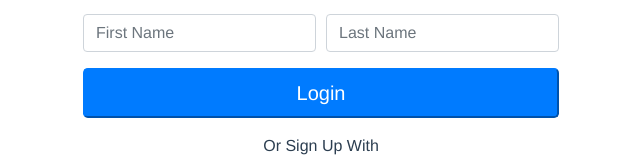
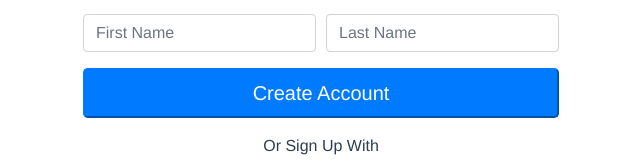
Before and after one commit to codybudge/Beta-Version, a Vue app: page /#/login in a window 1280 px wide. Shown: the part 358-526 px from the top of the page, without its empty margins (319-959 px from the left). Built offline with nearby package versions, Linux system fonts and the light colour scheme.

Commit message:
button change

```diff
--- a/src/views/Login.vue
+++ b/src/views/Login.vue
@@ -64,7 +64,7 @@
                   />
                 </div>
               </div>
-              <button class="form-group btn-primary btn-block btn-lg" type="submit">Login</button>
+              <button class="form-group btn-primary btn-block btn-lg" type="submit">Create Account</button>
             </form>
           </div>
           <p>
```
